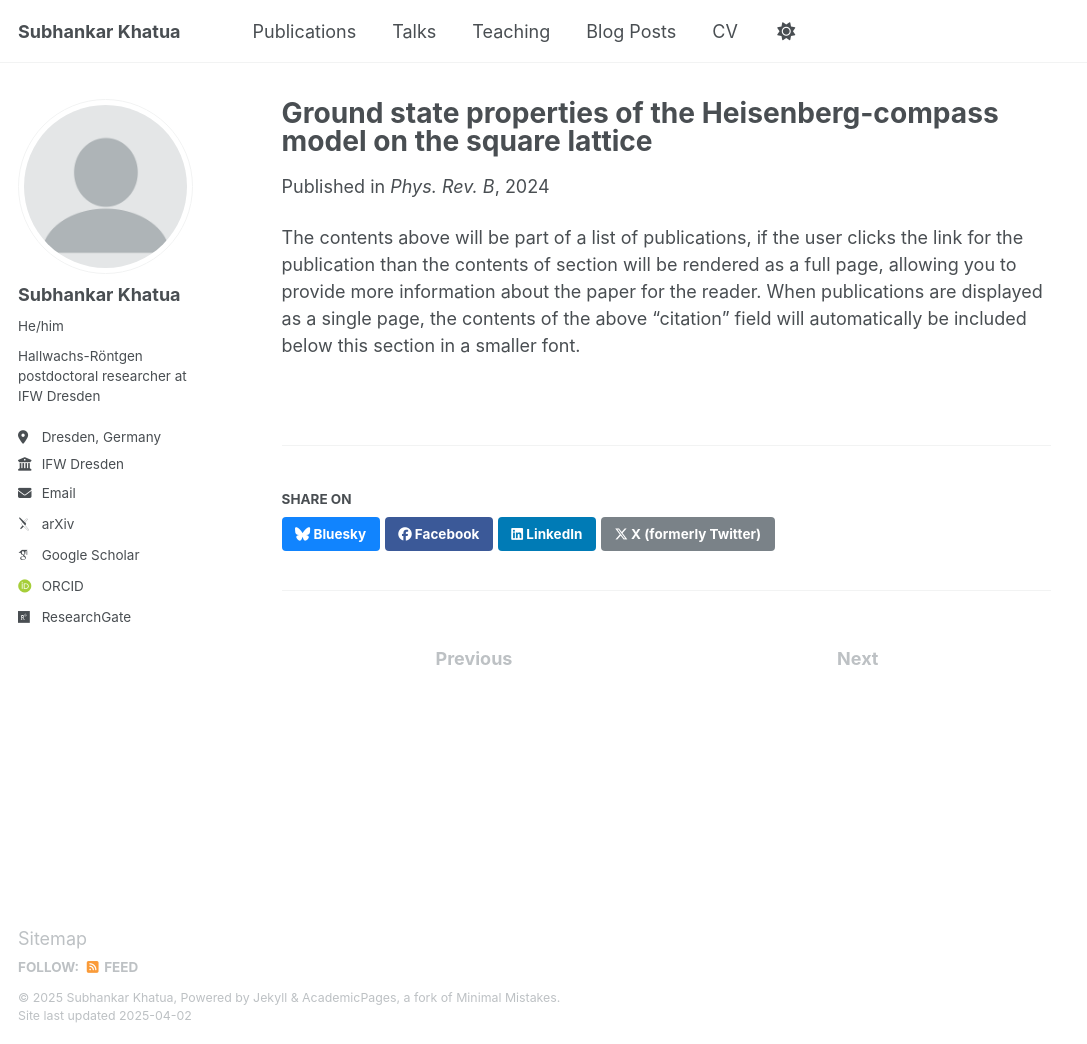
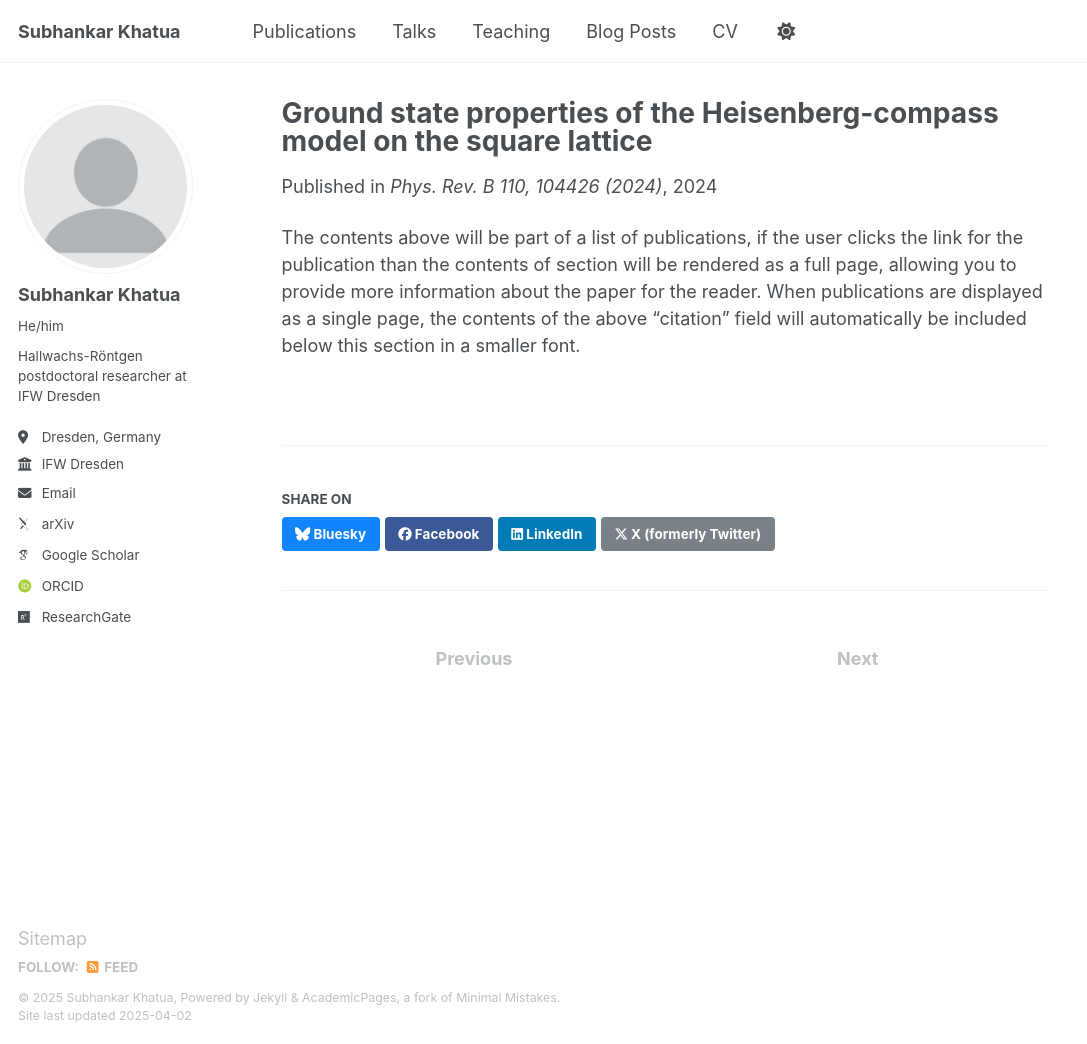
Before and after one commit to subhankar-khatua/subhankar-khatua.github.io, a Jekyll site: the page built from _publications/2024-09-Heisenberg-compass-model-on-the-square-lattice.md, in a window 1280 px wide and 1044 px high. Shown: the whole window, without its empty margins (0-1087 px from the left). Built offline with Jekyll 4.4.1, drawn with Linux system fonts in a browser that asks for light colours; some web fonts are replaced.

Commit message:
Update 2024-09-Heisenberg-compass-model-on-the-square-lattice.md

```diff
--- a/_publications/2024-09-Heisenberg-compass-model-on-the-square-lattice.md
+++ b/_publications/2024-09-Heisenberg-compass-model-on-the-square-lattice.md
@@ -5,7 +5,8 @@ category: manuscripts
 permalink: /publication/2024-09-Heisenberg-compass-model-on-the-square-lattice
 excerpt: 'This paper is about the number 1. The number 2 is left for future work.'
 date: 2024-09-23
-venue: 'Phys. Rev. B'
+authors: "S. Khatua, G. C. Howson,  M. J. P. Gingras, J. G. Rau"
+venue: 'Phys. Rev. B 110, 104426 (2024)'
 #slidesurl: 'http://academicpages.github.io/files/slides1.pdf'
 #paperurl: 'http://academicpages.github.io/files/paper1.pdf'
 paperurl: 'https://journals.aps.org/prb/abstract/10.1103/PhysRevB.110.104426'
```
